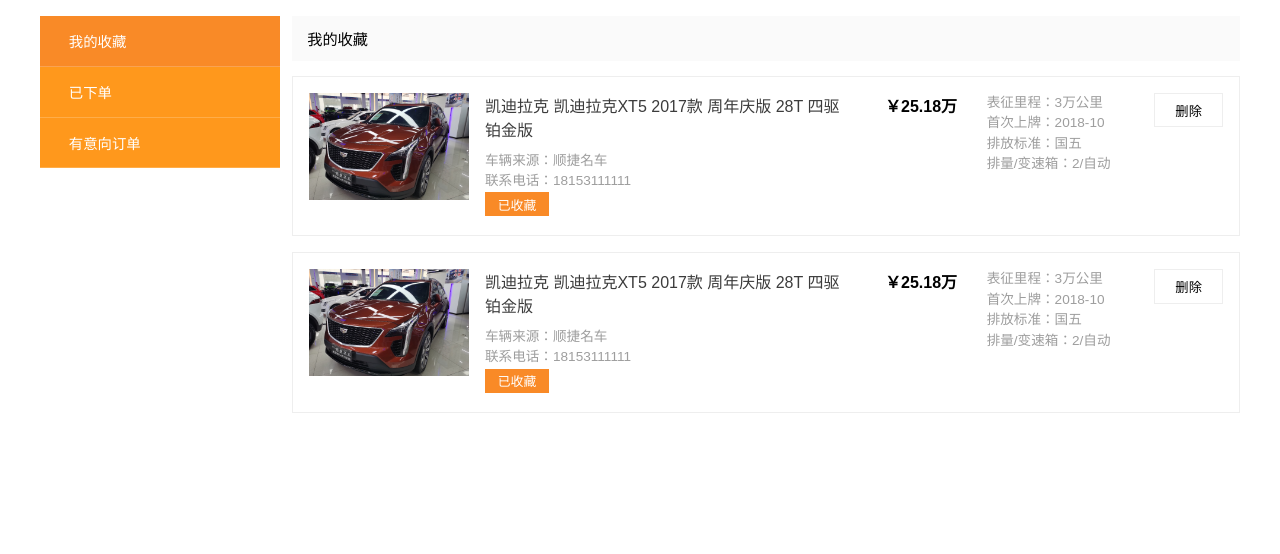
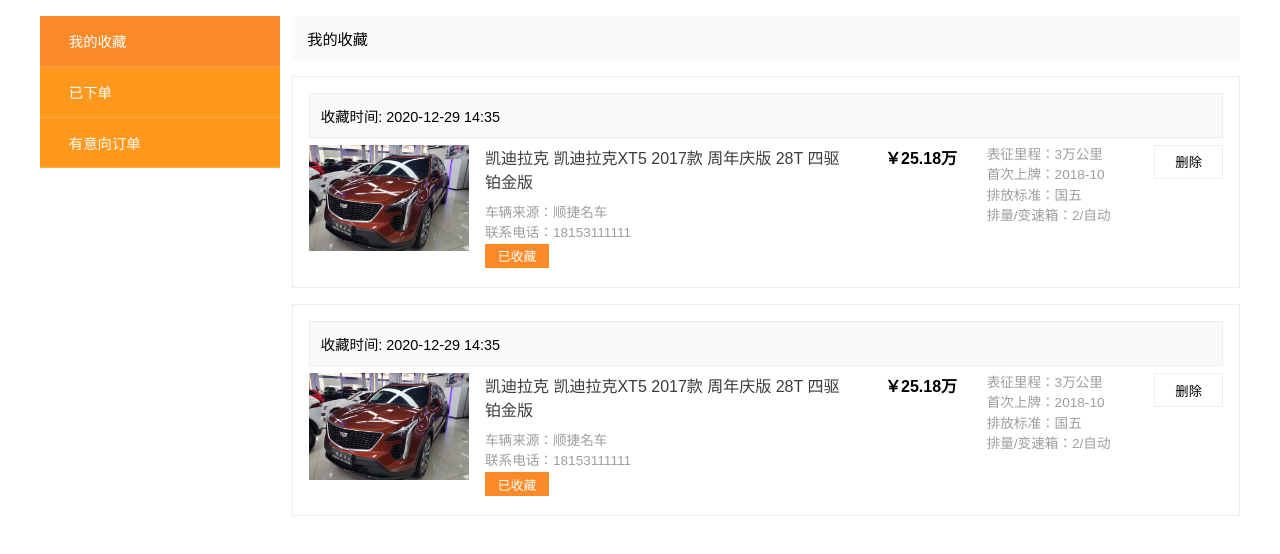
Before and after one commit to ningzi0/-, a plain HTML site: page index.html in a window 1280 px wide. Drawn offline with Linux system fonts and the light colour scheme.

Commit message:
添加时间

```diff
--- a/css/style.css
+++ b/css/style.css
@@ -100,3 +100,11 @@
 .r_item{
 	display: none;
 }
+
+.r_title{
+	background: #fafafa;
+	padding: 0.75em;
+	font-size: 0.9em;
+	margin-bottom: 0.5em;
+	border: 1px solid #eee;
+}
--- a/index.html
+++ b/index.html
@@ -24,6 +24,7 @@
 						<div class="title">我的收藏</div>
 						<ul>
 							<li class="clearfix">
+								<div class="r_title">收藏时间: 2020-12-29 14:35</div>
 								<a href="">
 									<div class="pic f-l">
 										<img src="images/1.jpg" >
@@ -48,6 +49,7 @@
 								<button type="button" class="f-r">删除</button>
 							</li>
 							<li class="clearfix">
+								<div class="r_title">收藏时间: 2020-12-29 14:35</div>
 								<a href="">
 									<div class="pic f-l">
 										<img src="images/1.jpg" >
@@ -134,6 +136,7 @@
 						<div class="title">有意向订单</div>
 						<ul>
 							<li class="clearfix">
+								<div class="r_title">预约时间: 2020-12-29 14:35</div>
 								<a href="">
 									<div class="pic f-l">
 										<img src="images/1.jpg" >
@@ -158,6 +161,7 @@
 								<button type="button" class="f-r">删除</button>
 							</li>
 							<li class="clearfix">
+								<div class="r_title">预约时间: 2020-12-29 14:35</div>
 								<a href="">
 									<div class="pic f-l">
 										<img src="images/1.jpg" >
```
